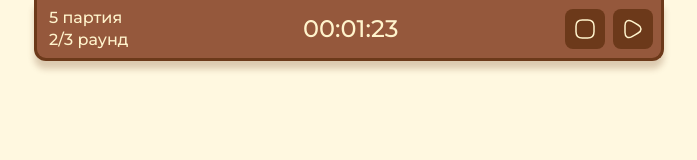
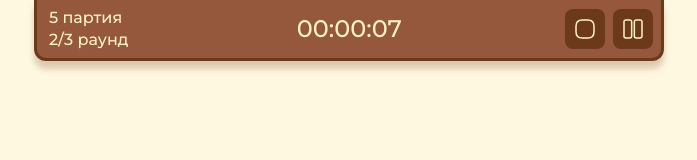
Before and after one commit to VKeyPEDIdea/gameAssistant, a React app: page / in a window 1280 px wide. Shown: the top 160 px of the page, without its empty margins (291-988 px from the left). Built offline with nearby package versions, Linux system fonts and the light colour scheme.

Commit message:
feat: add timer and pause

```diff
--- a/src/components/Header/Header.module.scss
+++ b/src/components/Header/Header.module.scss
@@ -36,6 +36,10 @@
 	margin: 0 0 0 8px;
 }
 
+.duration-box {
+	width: 116px;
+}
+
 .controls {
 	display: flex;
 }
--- a/src/components/Header/Header.tsx
+++ b/src/components/Header/Header.tsx
@@ -21,13 +21,16 @@ const Header = ({
 	pauseClick,
 	stopClick,
 }: HeaderProps) => {
+
 	return (
 		<div className={classes.header}>
 			<div className={classes.match}>
 				<p className={classes.stage}>{stage} партия</p>
 				<p className={classes.round}>{roundCurrent}/{roundCount} раунд</p>
 			</div>
-			<p className={classes.duration}>{duration}</p>
+			<div className={classes['duration-box']}>
+				<p className={classes.duration}>{duration}</p>
+			</div>
 			<div className={classes.controls}>
 				<div className={classes.stop}>
 					<BtnIcon iconName='stop'
--- a/src/features/match/matchSlice.ts
+++ b/src/features/match/matchSlice.ts
@@ -1,17 +1,14 @@
-import { createSlice, PayloadAction } from "@reduxjs/toolkit";
-import type { RootState } from '../../app/store';
-
-type Player = {
-	name: string;
-	score: number;
-	cardsCount: number;
-}
-
+import { createSlice, PayloadAction, EntityState } from "@reduxjs/toolkit";
+import type { AppDispatch, RootState } from '../../app/store';
+import { Duration } from '../../models/Duration';
+import { Player } from "../../models/Player";
+import { getNormalizedDuration } from "../../utilities/normalizeDuration";
 interface MatchState {
 	bank: number;
 	round: number;
 	stage: number;
-	duration: number;
+	duration: Duration;
+	timer: number | NodeJS.Timeout;
 	pause: boolean;
 	playerList: Player[];
 }
@@ -20,8 +17,13 @@ const initialState: MatchState = {
 	bank: 0,
 	round: 0,
 	stage: 0,
-	duration: 0,
-	pause: false,
+	duration: {
+		hrs: 0,
+		min: 0,
+		sec: 0,
+	},
+	timer: 0,
+	pause: true,
 	playerList: [],
 };
 
@@ -29,6 +31,9 @@ export const matchSlice = createSlice({
 	name: 'match',
 	initialState,
 	reducers: {
+		startMatch: state => {
+			state.pause = false;
+		},
 		increaseBank: (state, action: PayloadAction<number>) => {
 			state.bank += action.payload;
 		},
@@ -38,15 +43,73 @@ export const matchSlice = createSlice({
 		switchPause: state => {
 			state.pause = !state.pause;
 		},
+		setTimer: (state, action: PayloadAction<NodeJS.Timeout>) => {
+			state.timer = action.payload;
+			console.log(state.timer);
+		},
+		stopTimer: state => {
+			(typeof state.timer !== 'number') ? clearTimeout(state.timer) : null;
+			state.duration.hrs = 0;
+			state.duration.min = 0;
+			state.duration.sec = 0;
+		},
+		tickTock: state => {
+			let { hrs, min, sec } = state.duration;
+			console.log(hrs + ':' + min + ':' + sec);
+			state.duration.sec += 1;
+
+			if (sec >= 59) {
+				state.duration.sec = 0;
+				state.duration.min += 1;
+
+				if (min >= 59) {
+					state.duration.min = 0;
+					state.duration.hrs += 1;
+				}
+			}
+		},
 	}
 });
 
 export const {
 	increaseBank,
 	decreaseBank,
+	startMatch,
 	switchPause,
+	tickTock,
+	setTimer,
+	stopTimer,
 } = matchSlice.actions;
 export const selectMatchBank = (state: RootState) => state.match.bank;
 export const selectMatchPause = (state: RootState) => state.match.pause;
+export const selectMatchHrs = (state: RootState) => state.match.duration.hrs;
+export const selectMatchMin = (state: RootState) => state.match.duration.min;
+export const selectMatchSec = (state: RootState) => state.match.duration.sec;
+export const selectMatchDuration = (state: RootState) => {
+	return getNormalizedDuration(state.match.duration);
+};
+
+export const setBreak = () => (dispatch: AppDispatch, getState: any) => {
+	dispatch(switchPause());
+	console.log(getState());
+	const { pause, timer } = getState().match;
+	if (pause) {
+		clearTimeout(timer);
+	} else {
+		dispatch(setTimer(setTimeout(() => dispatch(tick()), 1000)));
+	}
+};
+
+const tick = function step() {
+	return (dispatch: AppDispatch) => {
+		dispatch(tickTock());
+		dispatch(setTimer(setTimeout(() => dispatch(step()), 1000)));
+	}
+};
+
+export const initMatch = () => (dispatch: AppDispatch) => {
+	dispatch(switchPause());
+	dispatch(setTimer(setTimeout(() => dispatch(tick()), 1000)));
+};
 
 export default matchSlice.reducer;
--- /dev/null
+++ b/src/models/Duration.ts
@@ -0,0 +1,5 @@
+export type Duration = {
+	hrs: number;
+	min: number;
+	sec: number;
+};
--- /dev/null
+++ b/src/models/Player.ts
@@ -0,0 +1,5 @@
+export type Player = {
+	name: string;
+	score: number;
+	cardsCount: number;
+};
--- a/src/pages/BuyingCards/BuyingCards.tsx
+++ b/src/pages/BuyingCards/BuyingCards.tsx
@@ -1,28 +1,38 @@
-import React from "react";
+import React, { useEffect } from "react";
 import Header from "../../components/Header/";
-import { selectMatchPause, switchPause } from "../../features/match/matchSlice";
+import {
+	selectMatchDuration,
+	selectMatchPause,
+	initMatch,
+	setBreak,
+} from "../../features/match/matchSlice";
 import { useAppDispatch, useAppSelector } from "../../app/hooks";
 
 const BuyingCards = () => {
 	const dispatch = useAppDispatch();
-	const isPlay = useAppSelector(selectMatchPause);
+	const isPause = useAppSelector(selectMatchPause);
+	const duration = useAppSelector(selectMatchDuration);
 	const onPauseClick = () => {
-		dispatch(switchPause());
+		dispatch(setBreak());
 	};
 
 	const onStopClick = () => {
 		console.log('stop');
 	};
 
+	useEffect(() => {
+		dispatch(initMatch());
+	}, [])
+
 	return (
 		<>
-			<Header isPlay={isPlay}
+			<Header isPlay={!isPause}
 				pauseClick={onPauseClick}
 				stopClick={onStopClick}
 				stage={5}
 				roundCount={3}
 				roundCurrent={2}
-				duration='00:01:23'/>
+				duration={duration}/>
 		</>
 	);
 };
--- /dev/null
+++ b/src/utilities/normalizeDuration.ts
@@ -0,0 +1,12 @@
+import { Duration } from "../models/Duration";
+
+function getNormalizedUnit(unit: number): string {
+	return unit > 9 ? unit + '' : '0' + unit;
+}
+
+export function getNormalizedDuration(duration: Duration): string {
+	const { hrs, min, sec } = duration;
+	return getNormalizedUnit(hrs)
+	+ ':' + getNormalizedUnit(min)
+	+ ':' + getNormalizedUnit(sec);
+}
```
